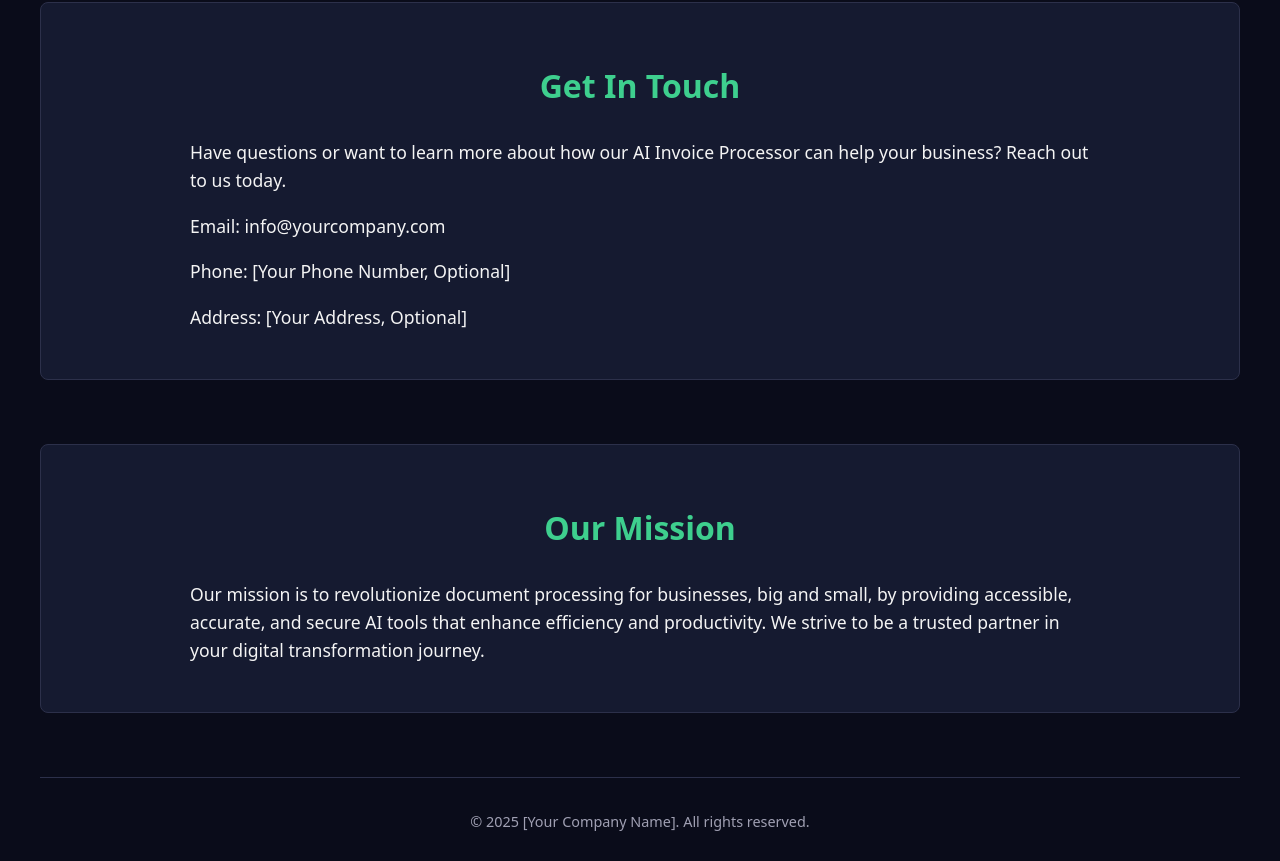
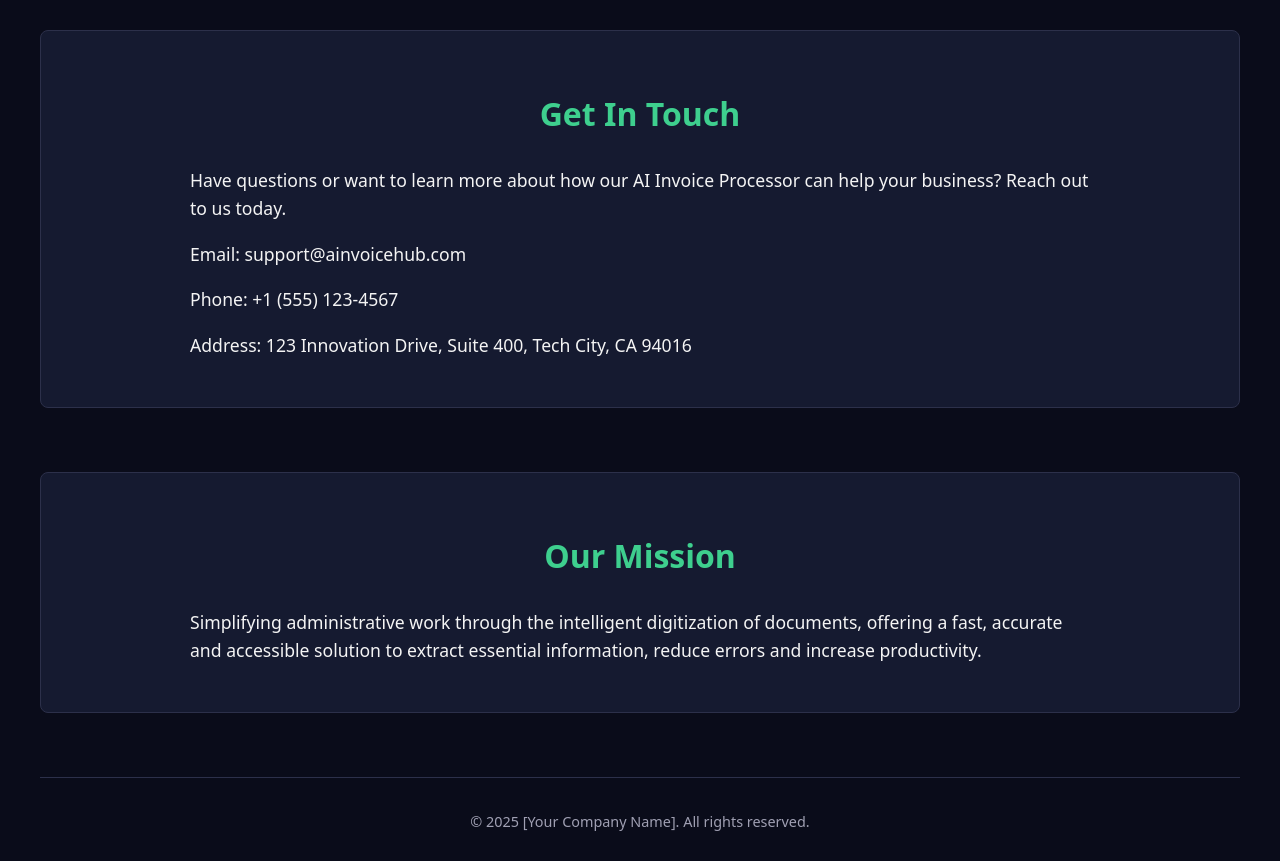
Before and after one commit to Tupolaa/BIP-AI-model, an Astro site in the folder frontend_astro/: page / in a window 1280 px wide. Shown: the part 1654-2515 px from the top of the page. Built offline with nearby package versions, Linux system fonts and the light colour scheme; Astro itself is replaced by a stand-in of ours.

Commit message:
Your commit message

```diff
--- a/frontend_astro/src/pages/index.astro
+++ b/frontend_astro/src/pages/index.astro
@@ -20,11 +20,7 @@ import Layout from "../layouts/Layout.astro"; // Keep the Layout component
         <section class="about-section">
             <h2>About Our Company</h2>
             <p>
-                We are dedicated to streamlining business operations through
-                innovative AI solutions. Our team has expertise in machine
-                learning, document analysis, and user-friendly interface design.
-                We believe in empowering businesses of all sizes with technology
-                that makes a real difference.
+             Finsum is a company dedicated to digitizing documents and automatically extracting important information. Through an intelligent and easy-to-use platform, we help administrative professionals and small businesses transform physical documents into organized and accessible data, reducing the time spent on manual tasks and increasing efficiency and reliability in administrative processes.
             </p>
             <p>
                 Founded in [Year or context], our mission is to [Your Mission
@@ -71,22 +67,17 @@ import Layout from "../layouts/Layout.astro"; // Keep the Layout component
                 Processor can help your business? Reach out to us today.
             </p>
             <p>
-                Email: <a href="mailto:info@yourcompany.com"
-                    >info@yourcompany.com</a
-                >
+                Email: <a href="mailto:support@ainvoicehub.com">support@ainvoicehub.com</a>
             </p>
-            <p>Phone: [Your Phone Number, Optional]</p>
-            <p>Address: [Your Address, Optional]</p>
+            <p>Phone: +1 (555) 123-4567</p>
+            <p>Address: 123 Innovation Drive, Suite 400, Tech City, CA 94016</p>
         </section>
+
 
         <section class="mission-section">
             <h2>Our Mission</h2>
             <p>
-                Our mission is to revolutionize document processing for
-                businesses, big and small, by providing accessible, accurate,
-                and secure AI tools that enhance efficiency and productivity. We
-                strive to be a trusted partner in your digital transformation
-                journey.
+                Simplifying administrative work through the intelligent digitization of documents, offering a fast, accurate and accessible solution to extract essential information, reduce errors and increase productivity.
             </p>
         </section>
 
```
